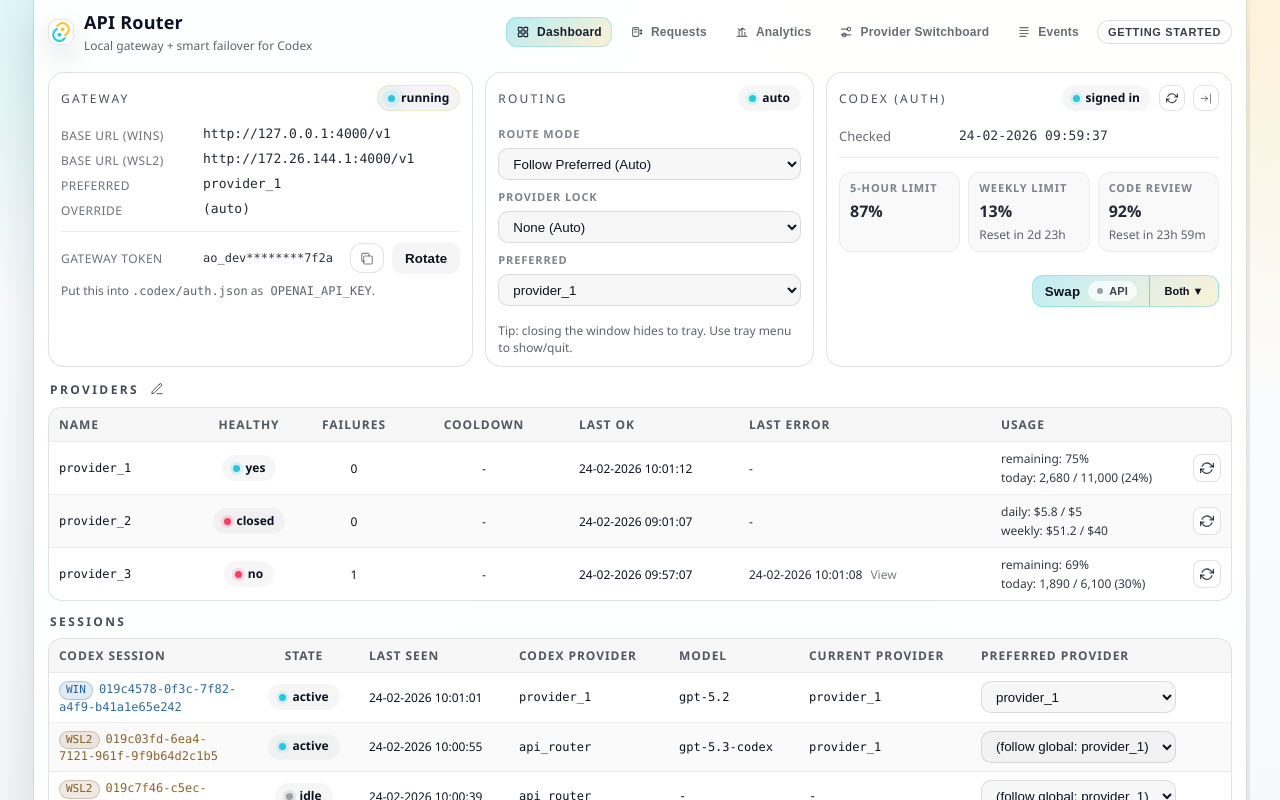
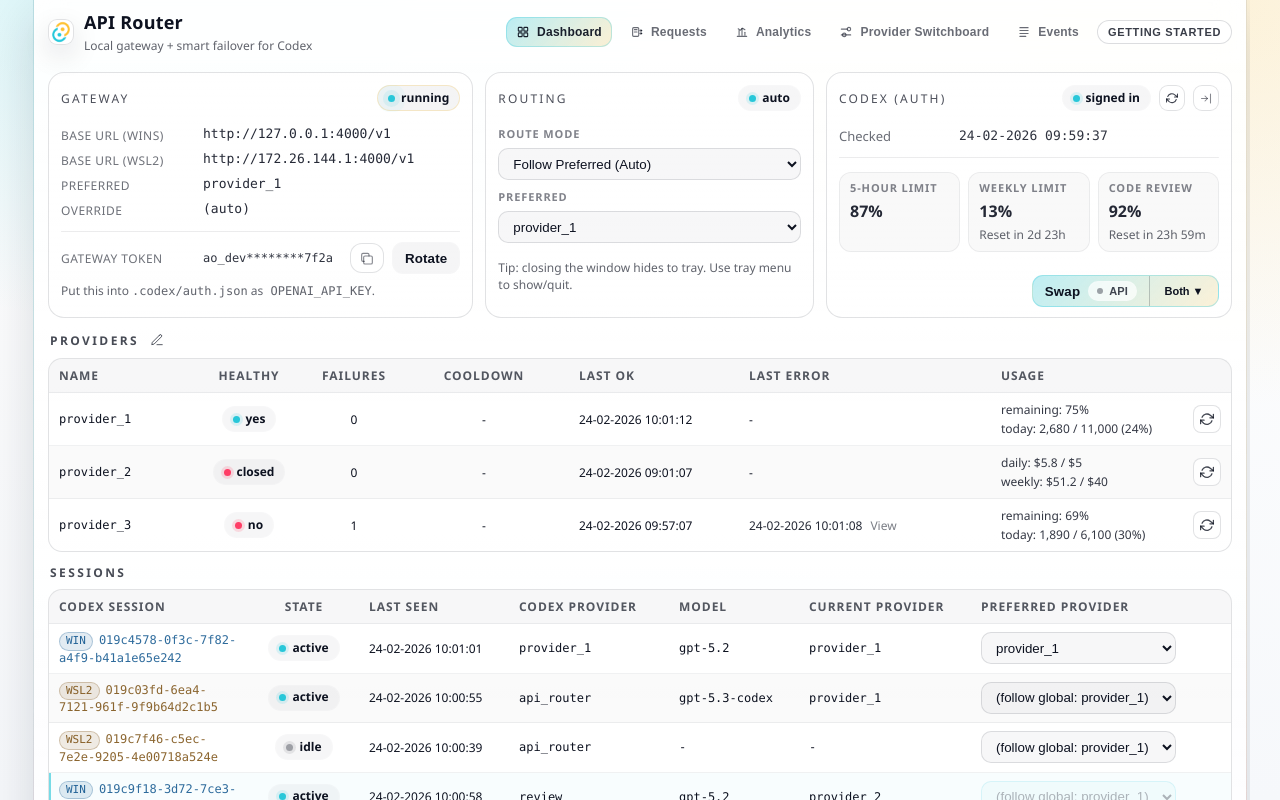
Before and after one commit to yiyousiow000814/API-Router, a React (Vite) app: page / in a window 1280 px wide. Built offline with nearby package versions, Linux system fonts and the light colour scheme.

Commit message:
fix: merge lock options into route mode

```diff
--- a/src/ui/components/HeroRoutingCard.tsx
+++ b/src/ui/components/HeroRoutingCard.tsx
@@ -24,6 +24,22 @@ export function HeroRoutingCard({
         .filter(([, provider]) => !provider.disabled)
         .map(([name]) => name)
     : []
+  const routeSelection = override === '' ? routeMode : `lock:${override}`
+  const lockOptions = providers.map((provider) => ({
+    value: `lock:${provider}`,
+    label: `Lock to ${provider}`,
+  }))
+  const hasCurrentLockOption = override !== '' && lockOptions.some((option) => option.value === routeSelection)
+  const onRouteSelectionChange = (value: string) => {
+    if (value === 'follow_preferred_auto' || value === 'balanced_auto') {
+      if (override !== '') onOverrideChange('')
+      onRouteModeChange(value)
+      return
+    }
+    if (value.startsWith('lock:')) {
+      onOverrideChange(value.slice('lock:'.length))
+    }
+  }
 
   return (
     <div className="aoCard aoHeroCard aoHeroRouting">
@@ -38,22 +54,15 @@ export function HeroRoutingCard({
         <div className="aoRoutingGrid">
           <label className="aoRoutingRow">
             <span className="aoMiniLabel">Route mode</span>
-            <select
-              className="aoSelect"
-              value={routeMode}
-              onChange={(e) => onRouteModeChange(e.target.value as 'follow_preferred_auto' | 'balanced_auto')}
-            >
+            <select className="aoSelect" value={routeSelection} onChange={(e) => onRouteSelectionChange(e.target.value)}>
               <option value="follow_preferred_auto">Follow Preferred (Auto)</option>
               <option value="balanced_auto">Balanced Mode (Auto)</option>
-            </select>
-          </label>
-          <label className="aoRoutingRow">
-            <span className="aoMiniLabel">Provider lock</span>
-            <select className="aoSelect" value={override} onChange={(e) => onOverrideChange(e.target.value)}>
-              <option value="">None (Auto)</option>
-              {providers.map((p) => (
-                <option key={p} value={p}>
-                  {`Lock to ${p}`}
+              {hasCurrentLockOption ? null : override !== '' ? (
+                <option value={routeSelection}>{`Lock to ${override}`}</option>
+              ) : null}
+              {lockOptions.map((option) => (
+                <option key={option.value} value={option.value}>
+                  {option.label}
                 </option>
               ))}
             </select>
```
